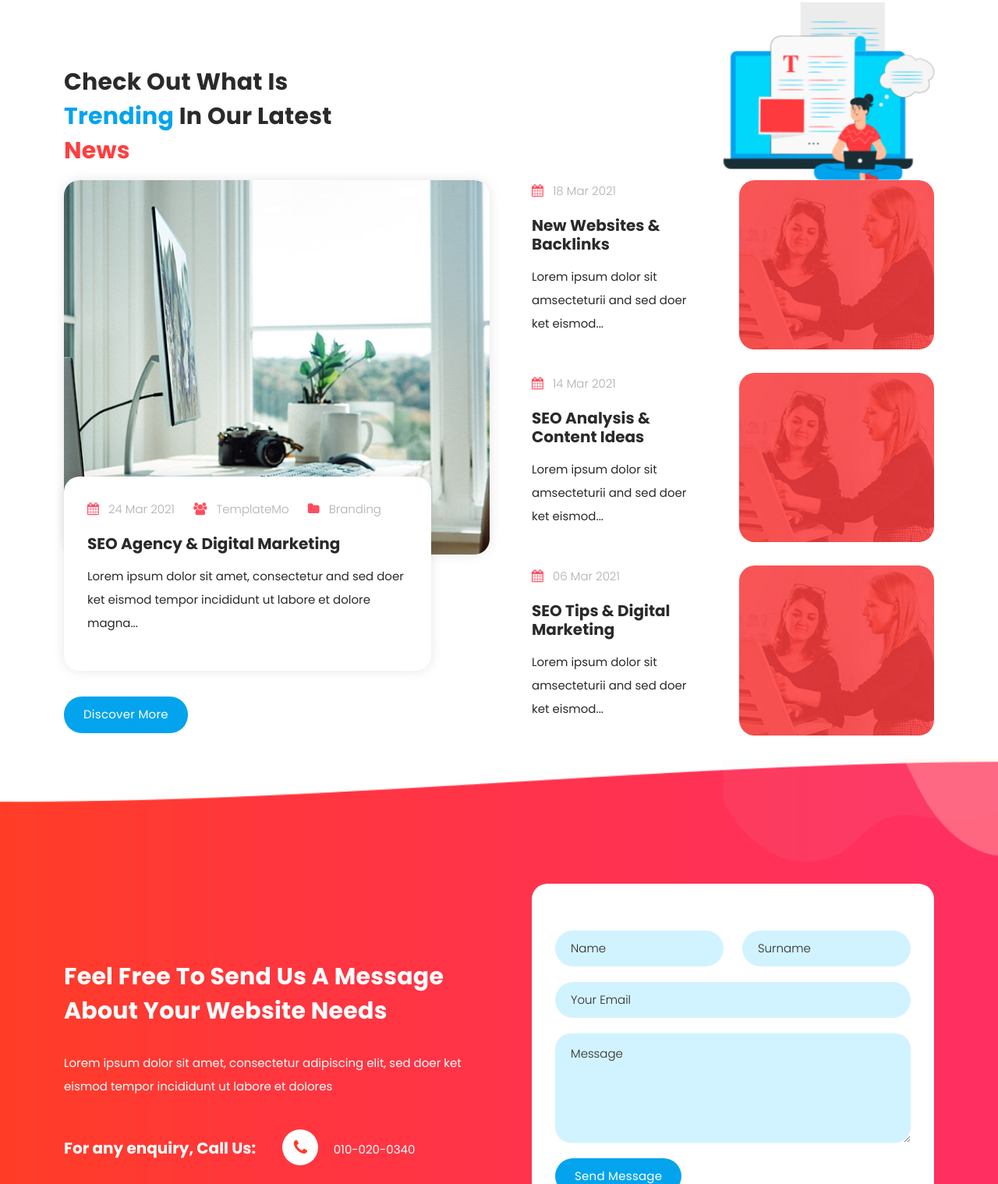
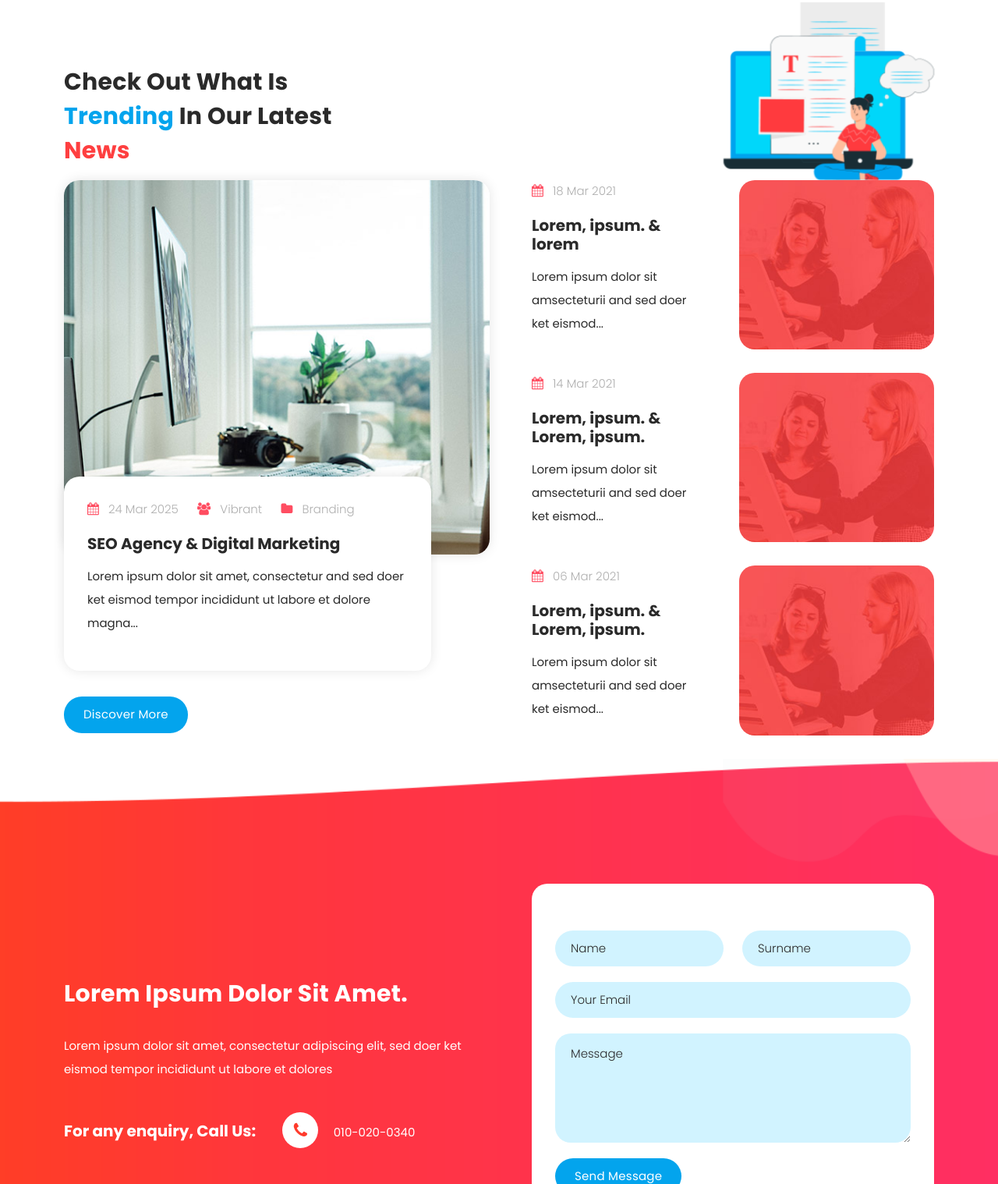
Before and after one commit to prelliwebsites/vibrantlink-x, a plain HTML site: page index.html in a window 1280 px wide. Shown: the part 3409-4927 px from the top of the page at 78% size. Drawn offline with Linux system fonts and the light colour scheme.

Commit message:
initial commit

```diff
--- a/index.html
+++ b/index.html
@@ -19,7 +19,7 @@
 
     <!-- Additional CSS Files -->
     <link rel="stylesheet" href="assets/css/fontawesome.css">
-    <link rel="stylesheet" href="assets/css/templatemo-space-dynamic.css">
+    <link rel="stylesheet" href="assets/css/vibrant.css">
     <link rel="stylesheet" href="assets/css/animated.css">
     <link rel="stylesheet" href="assets/css/owl.css">
     <link rel="stylesheet" href="/assets/css/custom.css">
@@ -489,8 +489,8 @@
             <div class="info">
               <div class="inner-content">
                 <ul>
-                  <li><i class="fa fa-calendar"></i> 24 Mar 2021</li>
-                  <li><i class="fa fa-users"></i> TemplateMo</li>
+                  <li><i class="fa fa-calendar"></i> 24 Mar 2025</li>
+                  <li><i class="fa fa-users"></i> Vibrant</li>
                   <li><i class="fa fa-folder"></i> Branding</li>
                 </ul>
                 <a href="#"><h4>SEO Agency &amp; Digital Marketing</h4></a>
@@ -508,7 +508,7 @@
               <li>
                 <div class="left-content align-self-center">
                   <span><i class="fa fa-calendar"></i> 18 Mar 2021</span>
-                  <a href="#"><h4>New Websites &amp; Backlinks</h4></a>
+                  <a href="#"><h4>Lorem, ipsum. &amp; lorem</h4></a>
                   <p>Lorem ipsum dolor sit amsecteturii and sed doer ket eismod...</p>
                 </div>
                 <div class="right-image">
@@ -518,7 +518,7 @@
               <li>
                 <div class="left-content align-self-center">
                   <span><i class="fa fa-calendar"></i> 14 Mar 2021</span>
-                  <a href="#"><h4>SEO Analysis &amp; Content Ideas</h4></a>
+                  <a href="#"><h4>Lorem, ipsum. &amp; Lorem, ipsum.</h4></a>
                   <p>Lorem ipsum dolor sit amsecteturii and sed doer ket eismod...</p>
                 </div>
                 <div class="right-image">
@@ -528,7 +528,7 @@
               <li>
                 <div class="left-content align-self-center">
                   <span><i class="fa fa-calendar"></i> 06 Mar 2021</span>
-                  <a href="#"><h4>SEO Tips &amp; Digital Marketing</h4></a>
+                  <a href="#"><h4>Lorem, ipsum. &amp; Lorem, ipsum.</h4></a>
                   <p>Lorem ipsum dolor sit amsecteturii and sed doer ket eismod...</p>
                 </div>
                 <div class="right-image">
@@ -547,7 +547,7 @@
       <div class="row">
         <div class="col-lg-6 align-self-center wow fadeInLeft" data-wow-duration="0.5s" data-wow-delay="0.25s">
           <div class="section-heading">
-            <h2>Feel Free To Send Us a Message About Your Website Needs</h2>
+            <h2>Lorem ipsum dolor sit amet.</h2>
             <p>Lorem ipsum dolor sit amet, consectetur adipiscing elit, sed doer ket eismod tempor incididunt ut labore et dolores</p>
             <div class="phone-info">
               <h4>For any enquiry, Call Us: <span><i class="fa fa-phone"></i> <a href="#">010-020-0340</a></span></h4>
```
Also changed, not shown: assets/css/vibrant.css (renamed from assets/css/templatemo-space-dynamic.css).
